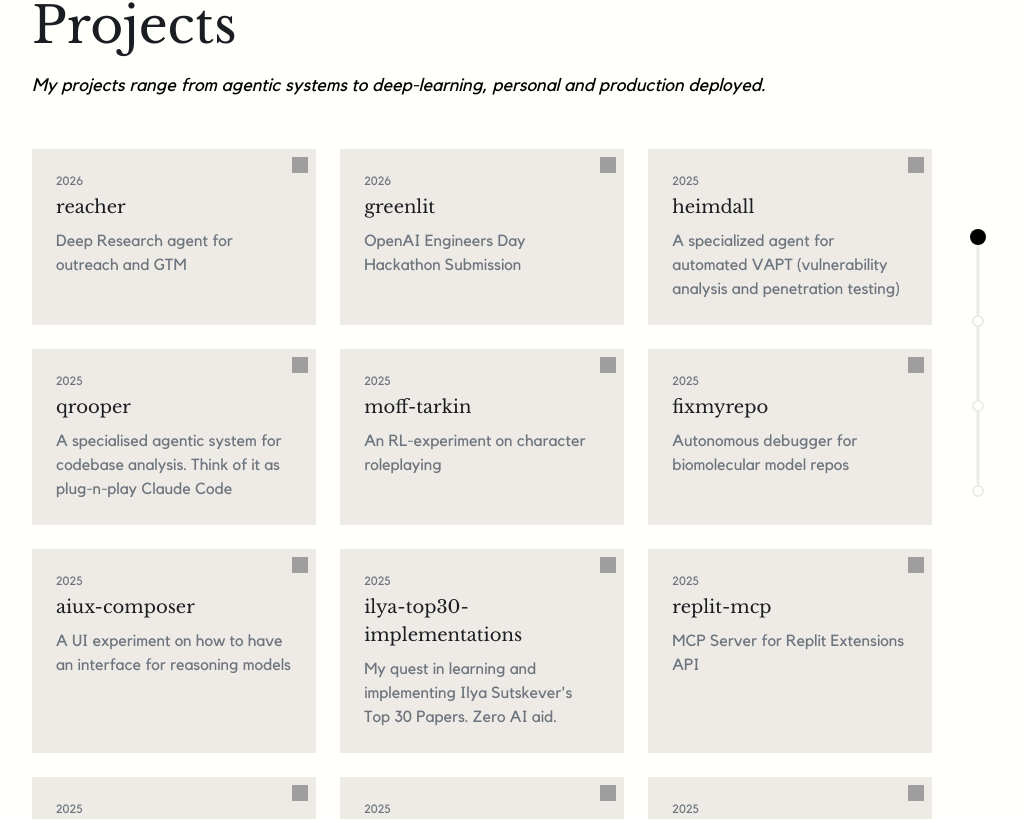
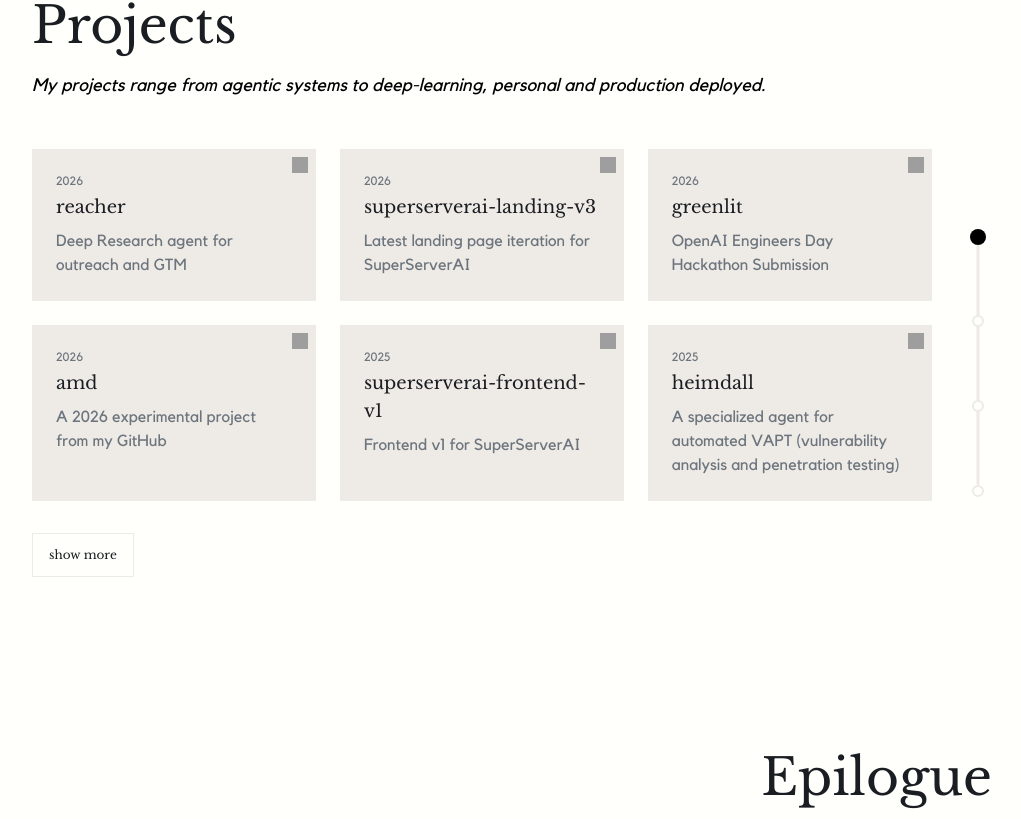
Before and after one commit to Avinier/Personal-V3, a React (Vite) app: page / in a window 1280 px wide. Shown: the part 1676-2495 px from the top of the page, without its empty margins (128-1149 px from the left). Built offline with nearby package versions, Linux system fonts and the light colour scheme; no server answers; grey boxes are pictures that could not be loaded; a web font is replaced by a local one.

Commit message:
Add recent projects show more

```diff
--- a/src/components/Projects.tsx
+++ b/src/components/Projects.tsx
@@ -91,7 +91,7 @@
         const handleMouseLeave = () => {
             setHoveredYear(null);
             if (!clickedYear) {
-                handleYearChange('All');
+                handleYearChange('Recent');
                 ballY.set(0);
             }
         };
@@ -170,13 +170,34 @@
       year: 2026
     },
     {
+      name: "superserverai-landing-v3",
+      desc: "Latest landing page iteration for SuperServerAI",
+      github: "https://github.com/Avinier/superserverai-landing-v3",
+      color: "#ff006f",
+      year: 2026
+    },
+    {
       name: "greenlit",
       desc: "OpenAI Engineers Day Hackathon Submission",
       github: "https://github.com/Avinier/greenlit",
       color: "#00b7ff",
       year: 2026
     },
+    {
+      name: "amd",
+      desc: "A 2026 experimental project from my GitHub",
+      github: "https://github.com/Avinier/amd",
+      color: "#00ff33",
+      year: 2026
+    },
     // 2025
+    {
+      name: "superserverai-frontend-v1",
+      desc: "Frontend v1 for SuperServerAI",
+      github: "https://github.com/Avinier/superserverai-frontend-v1",
+      color: "#ffbb00",
+      year: 2025
+    },
     {
       name: "heimdall",
       desc: "A specialized agent for automated VAPT (vulnerability analysis and penetration testing)",
@@ -189,6 +210,20 @@
       desc: "A specialised agentic system for codebase analysis. Think of it as plug-n-play Claude Code",
       github: "https://github.com/Avinier/qrooper",
       color: "#00ff33",
+      year: 2025
+    },
+    {
+      name: "ssai-landing-page-v3",
+      desc: "Landing page iteration for SSAI",
+      github: "https://github.com/Avinier/ssai-landing-page-v3",
+      color: "#ffbb00",
+      year: 2025
+    },
+    {
+      name: "superserverai-frontend",
+      desc: "Remix frontend app for SuperServerAI",
+      github: "https://github.com/Avinier/superserverai-frontend",
+      color: "#00b7ff",
       year: 2025
     },
     {
@@ -263,6 +298,20 @@
       year: 2024
     },
     {
+      name: "superserver-ai",
+      desc: "Manage, scale and secure your projects with AI",
+      github: "https://github.com/Avinier/superserver-ai",
+      color: "#ff006f",
+      year: 2024
+    },
+    {
+      name: "SuperServerAI-LandingPage",
+      desc: "Landing page for SuperServerAI",
+      github: "https://github.com/Avinier/SuperServerAI-LandingPage",
+      color: "#00b7ff",
+      year: 2024
+    },
+    {
       name: "FastAI-Implementations",
       desc: "My own implementations of Fast.ai lessons",
       github: "https://github.com/Avinier/FastAI-Implementations",
@@ -283,19 +332,30 @@
       color: "#00ff33",
       year: 2024
     },
+    {
+      name: "smart-dumbell",
+      desc: "IMU based sensor project",
+      github: "https://github.com/Avinier/smart-dumbell",
+      color: "#ffbb00",
+      year: 2024
+    },
   ];
 
+  const RECENT_LIMIT = 9;
+  const RECENT_INITIAL_LIMIT = 6;
+
   const Projects = () => {
-    const [projects, setProjects] = useState(projectsArr);
-    const [selectedYear, setSelectedYear] = useState('All');
-    const years = ['All', ...new Set(projectsArr.map(p => p.year))].sort();
+    const [selectedYear, setSelectedYear] = useState('Recent');
+    const [showAllRecent, setShowAllRecent] = useState(false);
+    const years = ['Recent', ...Array.from(new Set(projectsArr.map(p => p.year))).sort((a, b) => b - a)];
+    const recentProjects = projectsArr.slice(0, RECENT_LIMIT);
+    const projects = selectedYear === 'Recent'
+      ? recentProjects.slice(0, showAllRecent ? RECENT_LIMIT : RECENT_INITIAL_LIMIT)
+      : projectsArr.filter(project => project.year === Number(selectedYear));
+    const canShowMore = selectedYear === 'Recent' && !showAllRecent && recentProjects.length > RECENT_INITIAL_LIMIT;
 
     useEffect(() => {
-      if (selectedYear === 'All') {
-        setProjects(projectsArr);
-      } else {
-        setProjects(projectsArr.filter(project => project.year === Number(selectedYear)));
-      }
+      setShowAllRecent(false);
     }, [selectedYear]);
 
     return (
@@ -309,6 +369,15 @@
           <div className="flex flex-col md:flex-row">
             <div className="flex-grow md:mr-8">
               <ProjectsGrid projects={projects} />
+              {canShowMore && (
+                <button
+                  type="button"
+                  onClick={() => setShowAllRecent(true)}
+                  className="mt-8 font-heading text-sm text-text border border-gray px-4 py-2 hover:bg-gray transition-colors"
+                >
+                  show more
+                </button>
+              )}
             </div>
             <div className="hidden md:block w-16 h-fit mt-20">
               <TimelineSlider years={years} onChange={setSelectedYear} />
```
